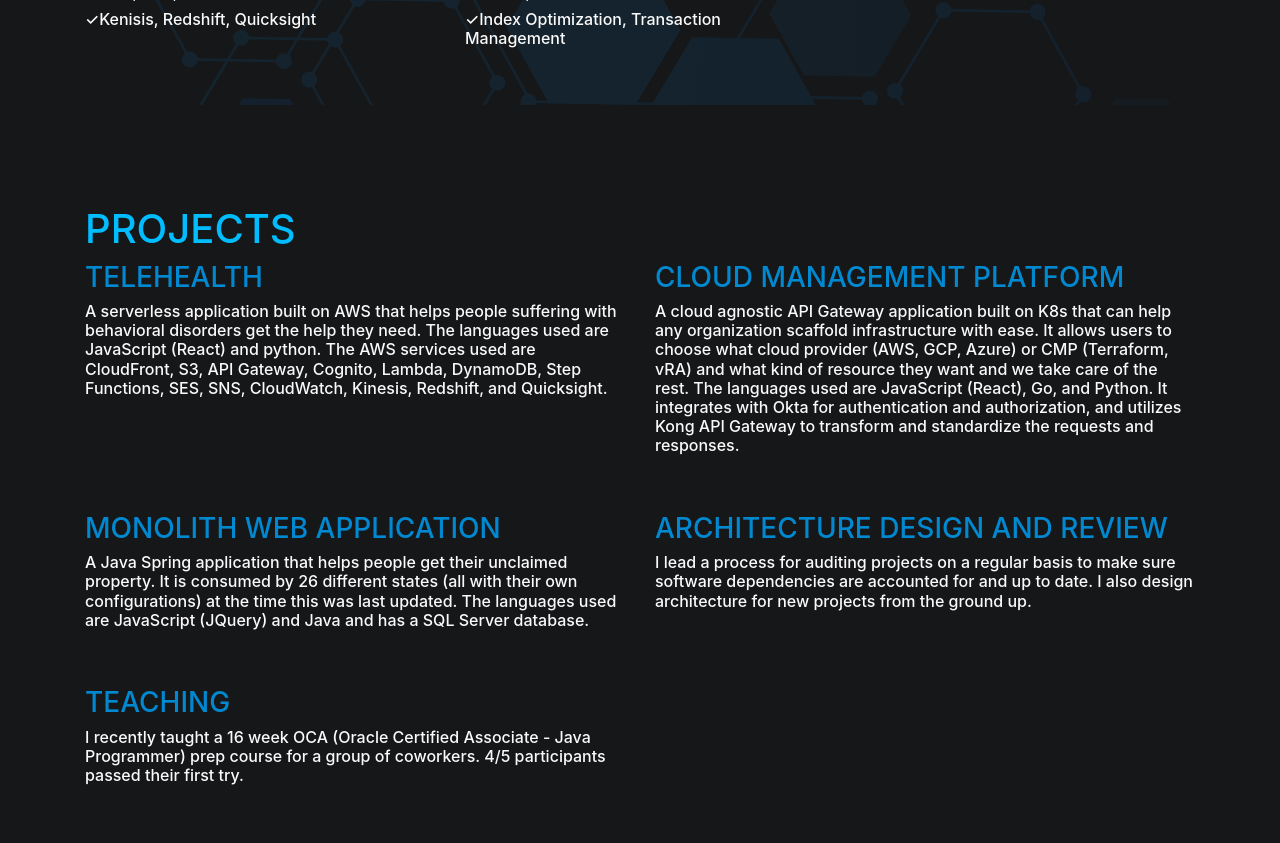
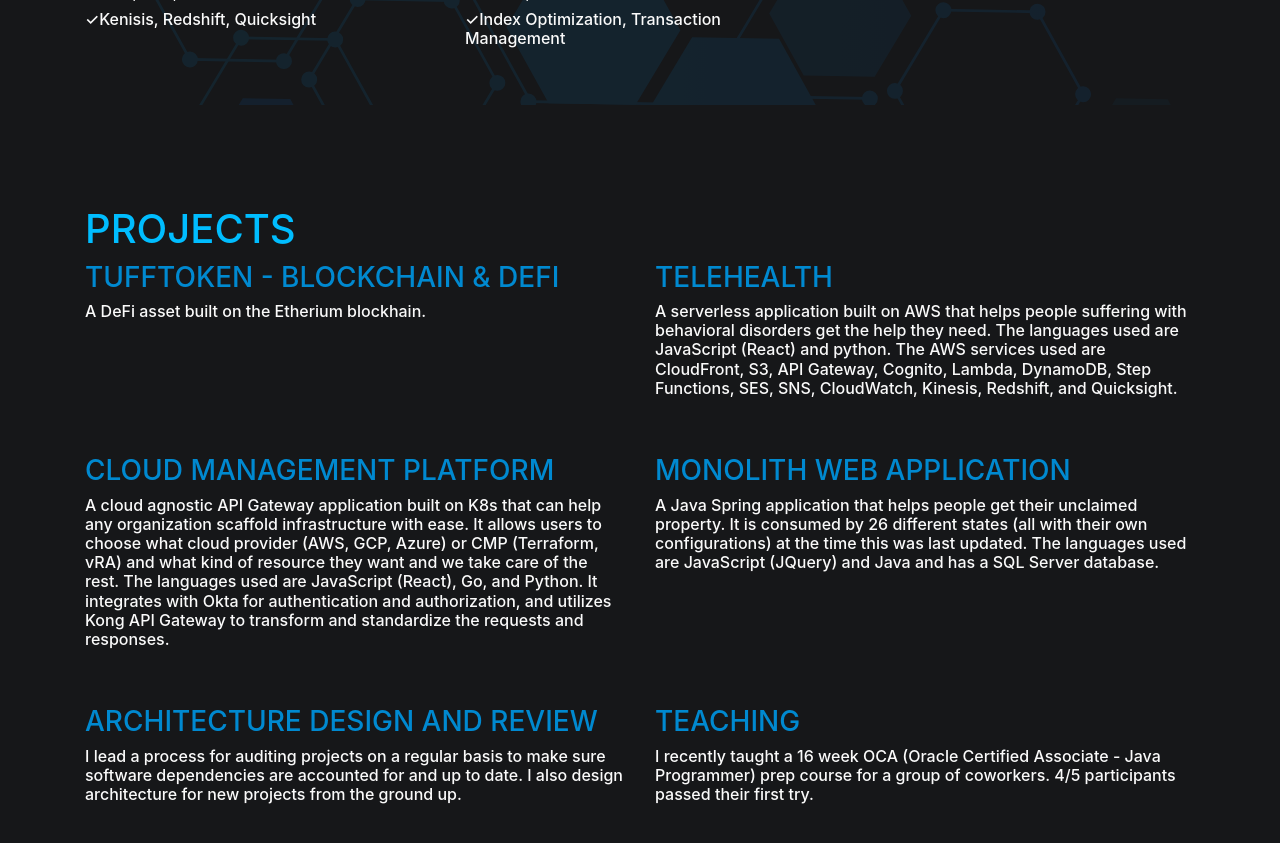
Before and after one commit to ianballard/ianballard.github.io, a Jekyll site: the page built from index.md, in a window 1280 px wide and 900 px high, scrolled down 2025 px. Shown: the top 843 px of the window. Built offline with Jekyll 4.4.1, drawn with Linux system fonts in a browser that asks for light colours.

Commit message:
add tufftoken

```diff
--- a/_data/projects.yml
+++ b/_data/projects.yml
@@ -1,3 +1,6 @@
+- name: TuffToken - Blockchain & DeFi
+  description: A DeFi asset built on the Etherium blockhain.
+
 - name: Telehealth
   description: A serverless application built on AWS that helps people suffering with behavioral disorders get the
     help they need. The languages used are JavaScript (React) and python. The AWS services used are CloudFront, S3,
```
